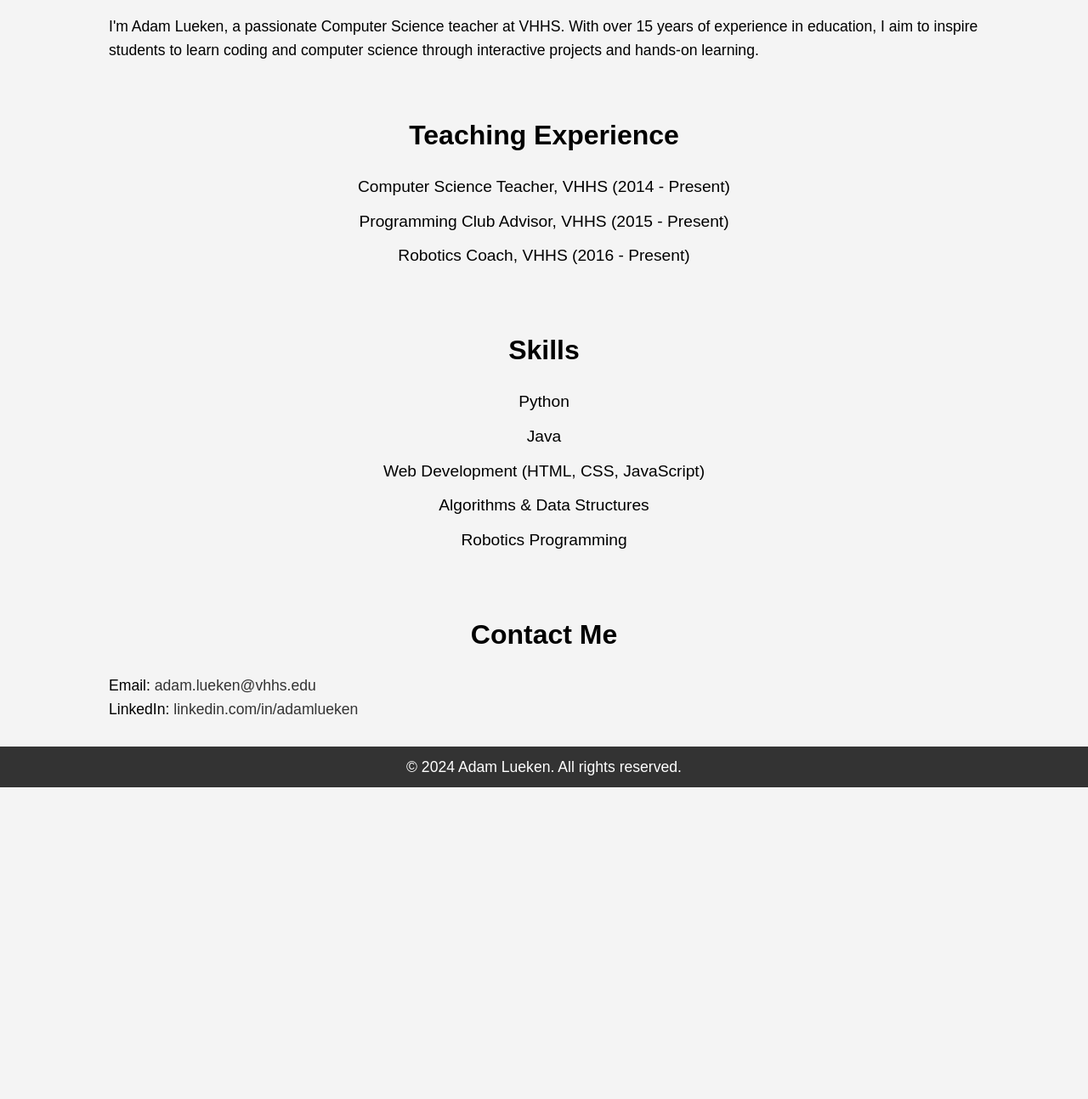
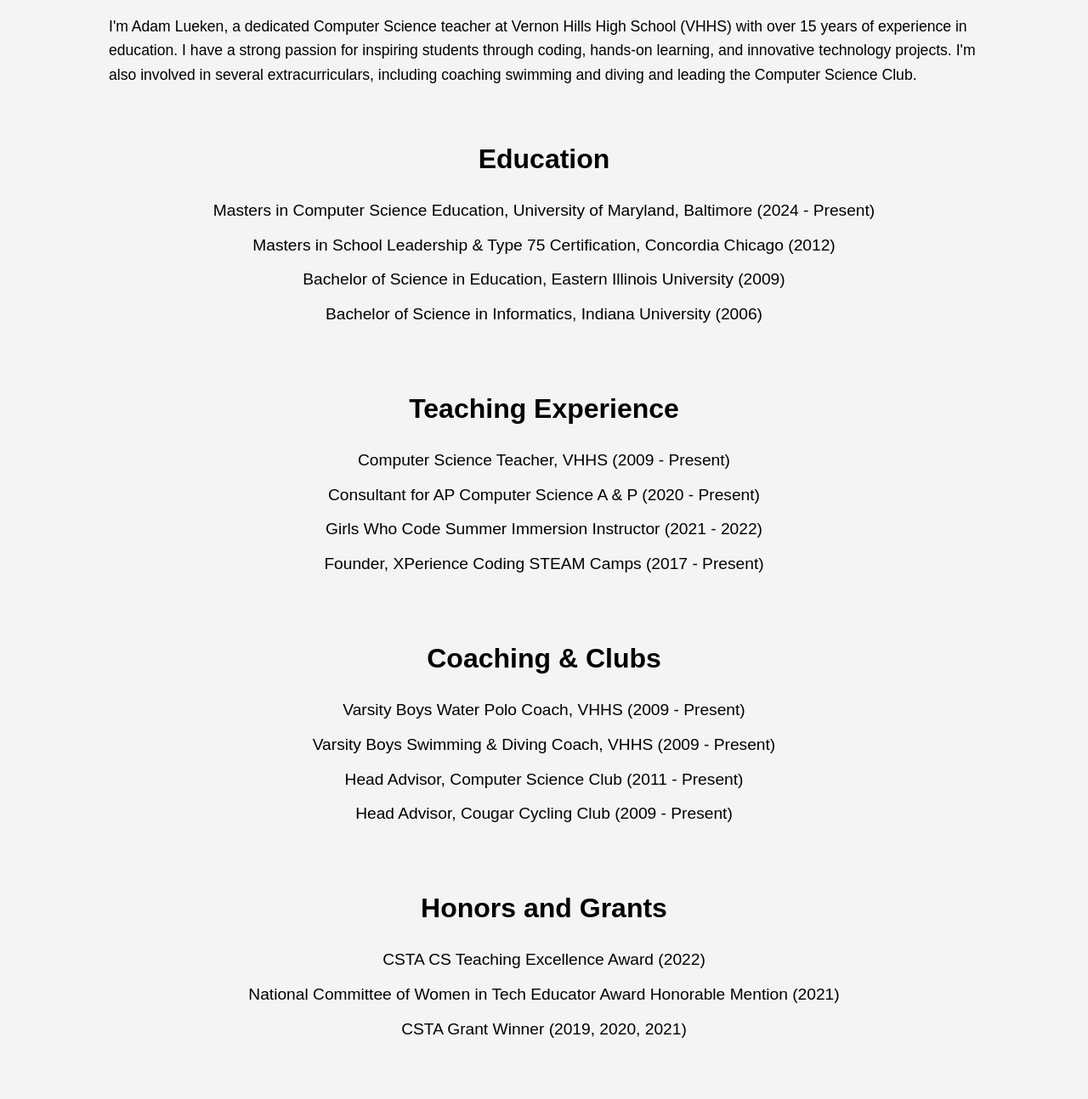
Before and after one commit to alueken/alueken.github.io, a plain HTML site: page index.html in a window 1280 px wide. Shown: the part 226-1520 px from the top of the page at 85% size. Before the commit the page ends 1153 px from the top, so only its background shows below. Drawn offline with Linux system fonts and the light colour scheme; a script that the page names is missing.

Commit message:
realStuff

```diff
--- a/index.html
+++ b/index.html
@@ -17,7 +17,19 @@
     <section id="about">
         <div class="container">
             <h2>About Me</h2>
-            <p>I'm Adam Lueken, a passionate Computer Science teacher at VHHS. With over 15 years of experience in education, I aim to inspire students to learn coding and computer science through interactive projects and hands-on learning.</p>
+            <p>I'm Adam Lueken, a dedicated Computer Science teacher at Vernon Hills High School (VHHS) with over 15 years of experience in education. I have a strong passion for inspiring students through coding, hands-on learning, and innovative technology projects. I'm also involved in several extracurriculars, including coaching swimming and diving and leading the Computer Science Club.</p>
+        </div>
+    </section>
+
+    <section id="education">
+        <div class="container">
+            <h2>Education</h2>
+            <ul>
+                <li>Masters in Computer Science Education, University of Maryland, Baltimore (2024 - Present)</li>
+                <li>Masters in School Leadership & Type 75 Certification, Concordia Chicago (2012)</li>
+                <li>Bachelor of Science in Education, Eastern Illinois University (2009)</li>
+                <li>Bachelor of Science in Informatics, Indiana University (2006)</li>
+            </ul>
         </div>
     </section>
 
@@ -25,22 +37,33 @@
         <div class="container">
             <h2>Teaching Experience</h2>
             <ul>
-                <li>Computer Science Teacher, VHHS (2014 - Present)</li>
-                <li>Programming Club Advisor, VHHS (2015 - Present)</li>
-                <li>Robotics Coach, VHHS (2016 - Present)</li>
+                <li>Computer Science Teacher, VHHS (2009 - Present)</li>
+                <li>Consultant for AP Computer Science A & P (2020 - Present)</li>
+                <li>Girls Who Code Summer Immersion Instructor (2021 - 2022)</li>
+                <li>Founder, XPerience Coding STEAM Camps (2017 - Present)</li>
             </ul>
         </div>
     </section>
 
-    <section id="skills">
+    <section id="coaching">
         <div class="container">
-            <h2>Skills</h2>
+            <h2>Coaching & Clubs</h2>
             <ul>
-                <li>Python</li>
-                <li>Java</li>
-                <li>Web Development (HTML, CSS, JavaScript)</li>
-                <li>Algorithms & Data Structures</li>
-                <li>Robotics Programming</li>
+                <li>Varsity Boys Water Polo Coach, VHHS (2009 - Present)</li>
+                <li>Varsity Boys Swimming & Diving Coach, VHHS (2009 - Present)</li>
+                <li>Head Advisor, Computer Science Club (2011 - Present)</li>
+                <li>Head Advisor, Cougar Cycling Club (2009 - Present)</li>
+            </ul>
+        </div>
+    </section>
+
+    <section id="honors">
+        <div class="container">
+            <h2>Honors and Grants</h2>
+            <ul>
+                <li>CSTA CS Teaching Excellence Award (2022)</li>
+                <li>National Committee of Women in Tech Educator Award Honorable Mention (2021)</li>
+                <li>CSTA Grant Winner (2019, 2020, 2021)</li>
             </ul>
         </div>
     </section>
```
